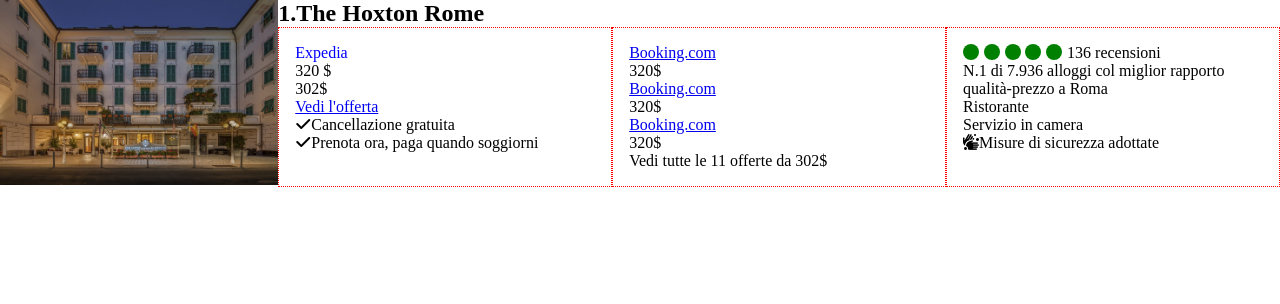
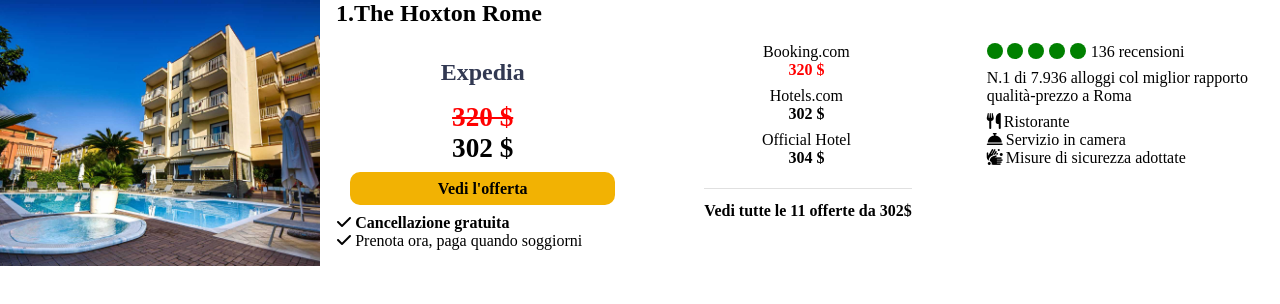
Before and after one commit to RavgaCode/htmlcss-microlayout, a plain HTML site: page index.html in a window 1280 px wide. Drawn offline with Linux system fonts and the light colour scheme.

Commit message:
Fix img height and colors

```diff
--- a/css/style.css
+++ b/css/style.css
@@ -6,42 +6,67 @@
 }
 /* COMMON */
 .card_container {
+  height: 98%;
   width: 90%;
   margin: 0 auto;
 }
 .trip_card {
   display: flex;
   flex-direction: column;
-  /* height: 100vh; */
 }
 .card_columns {
   display: flex;
   flex-direction: column;
+  margin-left: -1rem;
+  margin-right: -1rem;
 }
 .card_col {
   padding: 1rem;
-  /* Test */
-  border: 1px dotted red;
 }
 ul {
   list-style-type: none;
 }
+li > * {
+  padding-right: 0.2rem;
+}
+a {
+  text-decoration: none;
+  color: inherit;
+}
 .check_tick {
   color: black;
 }
+.offer_btn {
+  background-color: #f2b203;
+  color: black;
+  padding: 0.5rem;
+  border-radius: 10px;
+  font-weight: 800;
+  margin: 1rem 0;
+}
+.text_bold {
+  font-weight: 800;
+}
+.text_red {
+  color: red;
+}
 /* CARD IMG */
 .img_container {
-  height: 30vh;
+  height: 200px;
   width: 100%;
 }
 .img_container img {
   height: 100%;
   width: 100%;
   object-fit: cover;
+  display: block;
 }
 /* Info Col */
 .info_col {
   order: 1;
+}
+.info_col > * {
+  padding-bottom: 0.5rem;
 }
 .info_rating {
   display: flex;
@@ -62,6 +87,7 @@ ul {
 }
 .info_optional_ul {
   display: none;
+  padding-bottom: 0;
 }
 /* Buyout Col */
 .buyout_col {
@@ -73,22 +99,49 @@ ul {
 }
 .big_logo {
   display: none;
-  /* test */
-  color: blue;
+  font-weight: 800;
+  color: #323952;
+  font-size: 1.5rem;
+  padding: 1rem 0;
 }
 .small_logo {
-  /* test */
-  color: grey;
+  color: #5a5a5a;
+}
+.full_price {
+  color: red;
+  text-decoration: line-through;
+  font-weight: 800;
+  font-size: 1.7rem;
+}
+.discounted_price {
+  font-weight: 800;
+  font-size: 1.7rem;
 }
 /* Prices Col */
 .prices_col {
   order: 3;
+  display: flex;
+  justify-content: center;
 }
 .lg_prices_col {
   display: none;
+  text-align: center;
+}
+.lg_prices_col > * {
+  padding: 0.8rem 0;
+}
+.lg_prices_ul {
+  padding-top: 0;
+}
+.lg_prices_ul li {
+  padding-bottom: 0.5rem;
 }
 .mobile_prices_col {
   border-top: 1px solid grey;
+  text-align: center;
+}
+.lg_more_offer_section {
+  border-top: 1px solid #e0e0e0;
 }
 /* ------------- */
 /* -MEDIA QUERY- */
@@ -98,6 +151,9 @@ ul {
 @media screen and (min-width: 992px) {
   .trip_card {
     flex-direction: row;
+  }
+  .card_container {
+    padding-left: 1rem;
   }
   .card_columns {
     flex-direction: row;
@@ -115,14 +171,31 @@ ul {
     order: 2;
   }
   .img_container {
-    height: 100%;
+    height: auto;
     width: 25%;
+    max-height: 100%;
+  }
+  .card_container {
+    width: 75%;
   }
   .info_optional_ul {
     display: inline-block;
   }
   .buyout_prices_columns {
     flex-direction: column;
+  }
+  .buyout_prices {
+    align-self: center;
+    text-align: center;
+  }
+  .offer_btn_container {
+    align-self: center;
+    text-align: center;
+    width: 100%;
+  }
+  .offer_btn {
+    padding-left: 30%;
+    padding-right: 30%;
   }
   .big_logo {
     display: inline-block;
@@ -136,4 +209,7 @@ ul {
   .lg_prices_col {
     display: inline-block;
   }
+  .offer_btn_container {
+    margin: 1rem 0;
+  }
 }
--- a/index.html
+++ b/index.html
@@ -19,7 +19,7 @@
     <div class="trip_card">
       <!-- Immagine -->
       <div class="img_container">
-        <img src="img/facciata-hotel-by-night.jpg" alt="Immagine Hotel" />
+        <img src="img/01.jpg" alt="Immagine Hotel" />
       </div>
       <div class="card_container">
         <!-- Titolo -->
@@ -43,8 +43,10 @@
             </div>
             <!-- Lista servizi opzionali -->
             <ul class="info_optional_ul">
-              <li>Ristorante</li>
-              <li>Servizio in camera</li>
+              <li><i class="fa-solid fa-utensils"></i>Ristorante</li>
+              <li>
+                <i class="fa-solid fa-bell-concierge"></i>Servizio in camera
+              </li>
             </ul>
             <!-- Lista servizi obbligatori -->
             <ul class="info_mandatory_ul">
@@ -61,14 +63,18 @@
               <div class="buyout_prices">
                 <div class="big_logo">Expedia</div>
                 <div class="full_price">320 $</div>
-                <div class="discounted_price">302$</div>
-                <div class="small_logo">Expedia</div>
+                <div class="discounted_price">302 $</div>
+                <div class="small_logo">
+                  Expedia<i class="fa-solid fa-arrow-up-right"></i>
+                </div>
               </div>
               <!-- CTA Offer Btn -->
-              <div class="offer_btn"><a href="#">Vedi l'offerta</a></div>
+              <div class="offer_btn_container">
+                <a href="#" class="offer_btn">Vedi l'offerta</a>
+              </div>
             </div>
             <ul class="buyout_features_ul">
-              <li>
+              <li class="text_bold">
                 <span class="check_tic"><i class="fa-solid fa-check"></i></span
                 >Cancellazione gratuita
               </li>
@@ -80,25 +86,31 @@
           </div>
           <!-- Prices Col -->
           <div class="card_col prices_col">
+            <!-- Mobile Col -->
             <div class="mobile_prices_col">
               Abbiamo confrontato i prezzi più bassi da 11 siti
             </div>
+            <!-- Lg Col -->
             <div class="lg_prices_col">
-              <ul>
+              <!-- Ul offerte correlate -->
+              <ul class="lg_prices_ul">
                 <li>
                   <p><a href="#">Booking.com</a></p>
-                  <p>320$</p>
+                  <p class="text_bold text_red">320 $</p>
                 </li>
                 <li>
-                  <p><a href="#">Booking.com</a></p>
-                  <p>320$</p>
+                  <p><a href="#">Hotels.com</a></p>
+                  <p class="text_bold">302 $</p>
                 </li>
                 <li>
-                  <p><a href="#">Booking.com</a></p>
-                  <p>320$</p>
+                  <p><a href="#">Official Hotel</a></p>
+                  <p class="text_bold">304 $</p>
                 </li>
               </ul>
-              <div>Vedi tutte le 11 offerte da 302$</div>
+              <!-- Sezione a tendina offerte -->
+              <div class="lg_more_offer_section text_bold">
+                Vedi tutte le 11 offerte da 302$
+              </div>
             </div>
           </div>
         </div>
```
Also changed, not shown: img/01.jpg (added).
